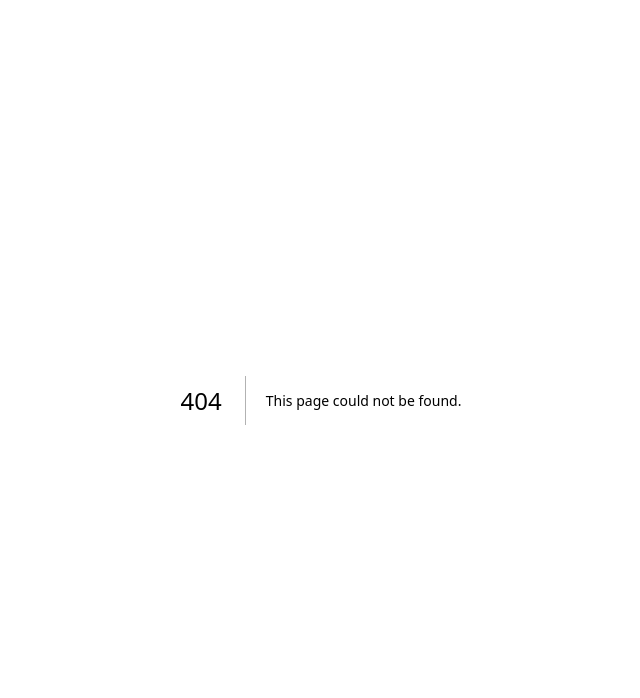
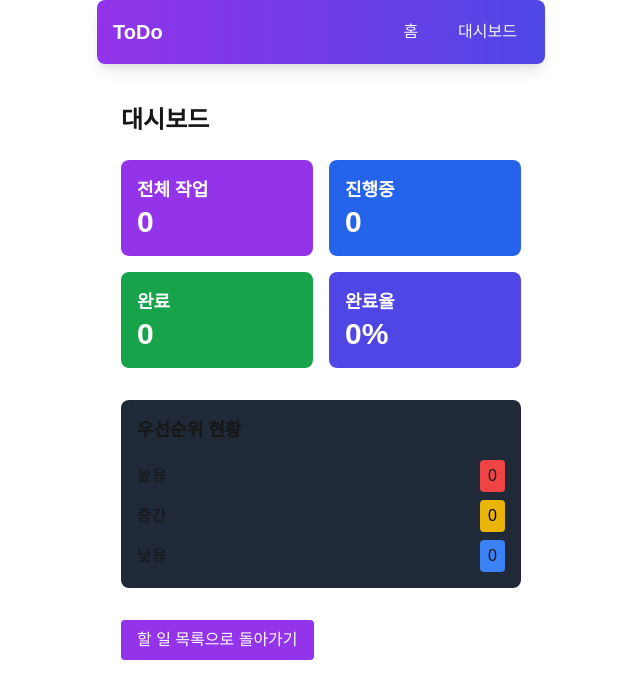
Before and after one commit to rexfelix/todo_next, a Next.js app: page /dashboard in a window 1280 px wide. Before the commit this address had no page. Shown: the top 698 px of the page, without its empty margins (319-959 px from the left). Built offline with nearby package versions, Linux system fonts and the light colour scheme.

Commit message:
대시보드 완성: 작업 리스트 제대로 반영 - localStorage 사용

```diff
--- /dev/null
+++ b/src/app/dashboard/page.js
@@ -0,0 +1,101 @@
+"use client";
+import { useState, useEffect } from "react";
+import Navbar from "@/components/Navbar";
+import Link from "next/link";
+
+export default function Dashboard() {
+  const [stats, setStats] = useState({
+    total: 0,
+    active: 0,
+    completed: 0,
+    highPriority: 0,
+    mediumPriority: 0,
+    lowPriority: 0,
+  });
+
+  useEffect(() => {
+    // 통계 업데이트 함수
+    const updateStats = () => {
+      try {
+        const todos = JSON.parse(localStorage.getItem("todos") || "[]");
+
+        setStats({
+          total: todos.length,
+          active: todos.filter(todo => !todo.completed).length,
+          completed: todos.filter(todo => todo.completed).length,
+          highPriority: todos.filter(todo => todo.priority === "높음").length,
+          mediumPriority: todos.filter(todo => todo.priority === "중간").length,
+          lowPriority: todos.filter(todo => todo.priority === "낮음").length,
+        });
+      } catch (error) {
+        console.error("Error updating stats:", error);
+      }
+    };
+
+    // 초기 통계 업데이트
+    updateStats();
+
+    // todoUpdate 이벤트 리스너 등록
+    window.addEventListener('todoUpdate', updateStats);
+
+    // 컴포넌트 언마운트 시 정리
+    return () => {
+      window.removeEventListener('todoUpdate', updateStats);
+    };
+  }, []);
+
+  return (
+    <>
+      <Navbar />
+      <div className="max-w-md mx-auto mt-4 p-6">
+        <h1 className="text-2xl font-bold mb-6">대시보드</h1>
+
+        <div className="grid grid-cols-2 gap-4 mb-8">
+          <div className="bg-purple-600 rounded-lg p-4 text-white">
+            <h2 className="text-lg font-semibold">전체 작업</h2>
+            <p className="text-3xl font-bold">{stats.total}</p>
+          </div>
+          <div className="bg-blue-600 rounded-lg p-4 text-white">
+            <h2 className="text-lg font-semibold">진행중</h2>
+            <p className="text-3xl font-bold">{stats.active}</p>
+          </div>
+          <div className="bg-green-600 rounded-lg p-4 text-white">
+            <h2 className="text-lg font-semibold">완료</h2>
+            <p className="text-3xl font-bold">{stats.completed}</p>
+          </div>
+          <div className="bg-indigo-600 rounded-lg p-4 text-white">
+            <h2 className="text-lg font-semibold">완료율</h2>
+            <p className="text-3xl font-bold">
+              {stats.total ? Math.round((stats.completed / stats.total) * 100) : 0}%
+            </p>
+          </div>
+        </div>
+
+        <div className="bg-gray-800 rounded-lg p-4 mb-8">
+          <h2 className="text-lg font-semibold mb-4">우선순위 현황</h2>
+          <div className="space-y-2">
+            <div className="flex justify-between items-center">
+              <span>높음</span>
+              <span className="bg-red-500 px-2 py-1 rounded">{stats.highPriority}</span>
+            </div>
+            <div className="flex justify-between items-center">
+              <span>중간</span>
+              <span className="bg-yellow-500 px-2 py-1 rounded text-black">{stats.mediumPriority}</span>
+            </div>
+            <div className="flex justify-between items-center">
+              <span>낮음</span>
+              <span className="bg-blue-500 px-2 py-1 rounded">{stats.lowPriority}</span>
+            </div>
+          </div>
+        </div>
+
+        <Link
+          href="/"
+          className="inline-block bg-purple-600 text-white px-4 py-2 rounded hover:bg-purple-700 transition-colors"
+        >
+          할 일 목록으로 돌아가기
+        </Link>
+      </div>
+    </>
+  );
+}
--- a/src/app/page.js
+++ b/src/app/page.js
@@ -1,14 +1,28 @@
 "use client";
-import { useState } from "react";
+import { useState, useEffect } from "react";
 import Navbar from "@/components/Navbar";
 import TodoForm from "@/components/TodoForm";
 import TodoList from "@/components/TodoList";
 import { getPriorityStyle } from "@/utils/styles";
 
+// 전역 이벤트를 위한 커스텀 이벤트 생성
+const todoUpdateEvent = new Event('todoUpdate');
+
 export default function Home() {
-  const [todos, setTodos] = useState([]);
+  const [todos, setTodos] = useState(() => {
+    if (typeof window !== 'undefined') {
+      const savedTodos = localStorage.getItem("todos");
+      return savedTodos ? JSON.parse(savedTodos) : [];
+    }
+    return [];
+  });
   const [input, setInput] = useState("");
   const [priority, setPriority] = useState("중간");
+
+  useEffect(() => {
+    localStorage.setItem("todos", JSON.stringify(todos));
+    window.dispatchEvent(todoUpdateEvent);
+  }, [todos]);
 
   const addTodo = () => {
     if (input.trim()) {
```
